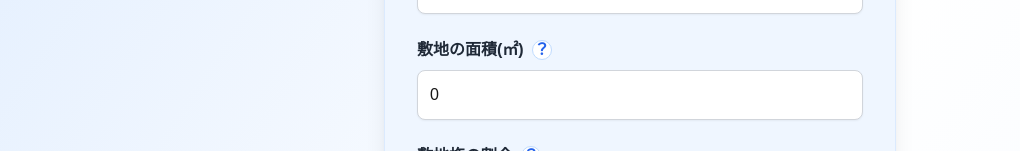
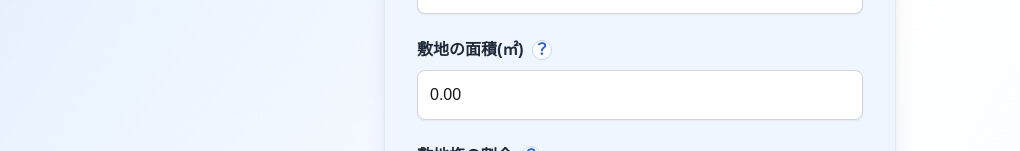
Before and after one commit to ryo8073/no4667-condo-valuation, a Next.js app: page / in a window 1280 px wide. Shown: the part 649-800 px from the top of the page, without its empty margins (0-1020 px from the left). Built offline with nearby package versions, Linux system fonts and the light colour scheme.

Commit message:
敷地の面積入力のカンマ区切り＋小数2桁表示対応（例: 1,360.39）

```diff
--- a/src/components/input-form.tsx
+++ b/src/components/input-form.tsx
@@ -45,7 +45,15 @@ export default function InputForm({ onResult }: { onResult: (result: ResultWithD
   // カンマ区切り入力用onChange
   const handleCommaInput = (e: React.ChangeEvent<HTMLInputElement>) => {
     const { name, value } = e.target;
-    setForm((prev) => ({ ...prev, [name]: value.replace(/[^\d]/g, "") }));
+    // landAreaのみ小数点2桁まで許可
+    if (name === "landArea") {
+      // 数字と小数点のみ許可し、小数点以下2桁まで
+      const sanitized = value.replace(/[^\d.]/g, "");
+      const match = sanitized.match(/^\d*(\.\d{0,2})?/);
+      setForm((prev) => ({ ...prev, [name]: match ? match[0] : "" }));
+    } else {
+      setForm((prev) => ({ ...prev, [name]: value.replace(/[^\d]/g, "") }));
+    }
   };
 
   // 通常の数値入力
@@ -127,7 +135,13 @@ export default function InputForm({ onResult }: { onResult: (result: ResultWithD
     return (Number(form.roadPrice) * Number(landRightArea)).toLocaleString();
   }, [form.roadPrice, landRightArea]);
 
-  // カンマ区切り表示
+  // landArea専用のカンマ区切り+小数点2桁表示関数
+  const formatLandArea = (val: string | number) => {
+    const n = typeof val === "string" ? Number(val.replace(/,/g, "")) : val;
+    return isNaN(n) ? "" : n.toLocaleString(undefined, { minimumFractionDigits: 2, maximumFractionDigits: 2 });
+  };
+
+  // カンマ区切り表示（従来の）
   const formatCommaNumber = (val: string | number) => {
     const n = typeof val === "string" ? Number(val.replace(/,/g, "")) : val;
     return isNaN(n) ? "" : n.toLocaleString();
@@ -194,7 +208,7 @@ export default function InputForm({ onResult }: { onResult: (result: ResultWithD
               <span className="ml-1 text-blue-600 cursor-pointer font-bold border border-blue-200 rounded-full w-5 h-5 flex items-center justify-center bg-white">？</span>
             </Tooltip>
           </label>
-          <input id="landArea" type="text" name="landArea" value={formatCommaNumber(form.landArea)} onChange={handleCommaInput} className={`w-full p-3 rounded-lg border border-gray-300 bg-white shadow-sm focus:ring-2 focus:ring-blue-400 focus:border-blue-400 transition ${errors.landArea ? ' border-red-400' : ''}`} min={0} step="0.01" placeholder="例: 1306.00" />
+          <input id="landArea" type="text" name="landArea" value={formatLandArea(form.landArea)} onChange={handleCommaInput} className={`w-full p-3 rounded-lg border border-gray-300 bg-white shadow-sm focus:ring-2 focus:ring-blue-400 focus:border-blue-400 transition ${errors.landArea ? ' border-red-400' : ''}`} min={0} step="0.01" placeholder="例: 1306.00" />
           {errors.landArea && <span className="text-red-500 text-xs mt-1 block">{errors.landArea}</span>}
         </div>
         <div>
```
